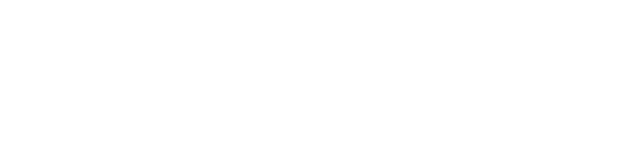
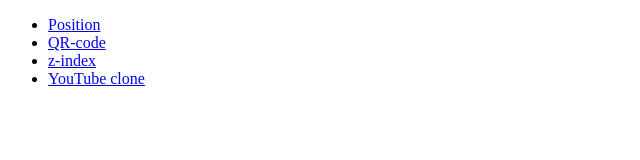
Before and after one commit to elanetto/week-4, a plain HTML site: page index.html in a window 1280 px wide. Shown: the whole page, without its empty margins (0-640 px from the left). Drawn offline with Linux system fonts and the light colour scheme.

Commit message:
Added the basic html structure to youtube copy

```diff
--- a/index.html
+++ b/index.html
@@ -5,7 +5,34 @@
     <meta http-equiv="X-UA-Compatible" content="IE=edge">
     <meta name="viewport" content="width=device-width, initial-scale=1.0">
     <title>Week 4</title>
+    <style>
+        * {
+            box-sizing: border-box;
+        }
+
+        :root {
+            --cappuccino: #4b3832;
+            --background-color: #D5E1EF;
+        }
+
+        body {
+            size: 2rem;
+        }
+
+
+
+
+
+    </style>
 </head>
+<header>
+    <ul>
+        <li><a href="position.html">Position</a></li>
+        <li><a href="qr-code-project-week3.html">QR-code</a></li>
+        <li><a href="z-index.html">z-index</a></li>
+        <li><a href="youtube-copy.html">YouTube clone</a></li>
+    </ul>
+</header>
 <body>
 
 </body>
```
Also changed, not shown: youtube-copy.html (+10 -7 lines), z-index.html (+2 -6 lines), styles.css (added).
